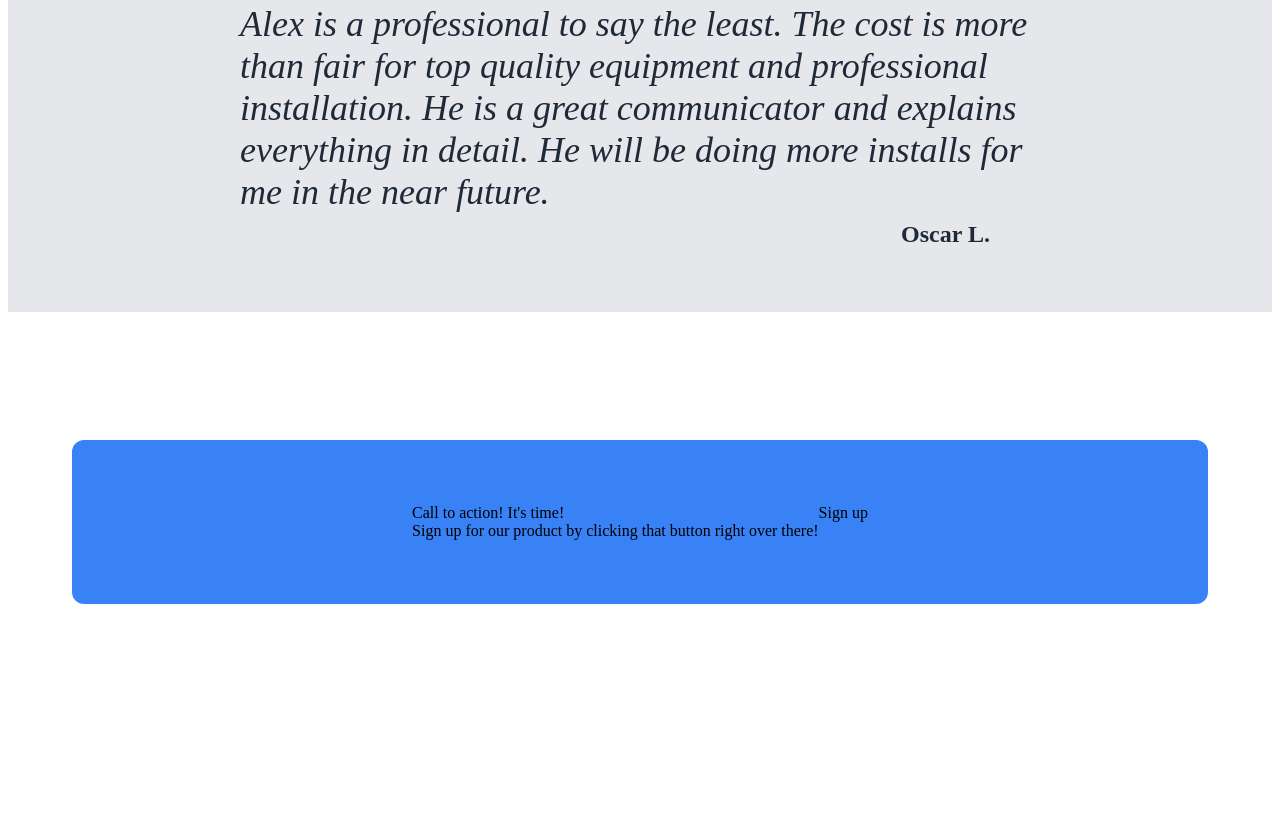
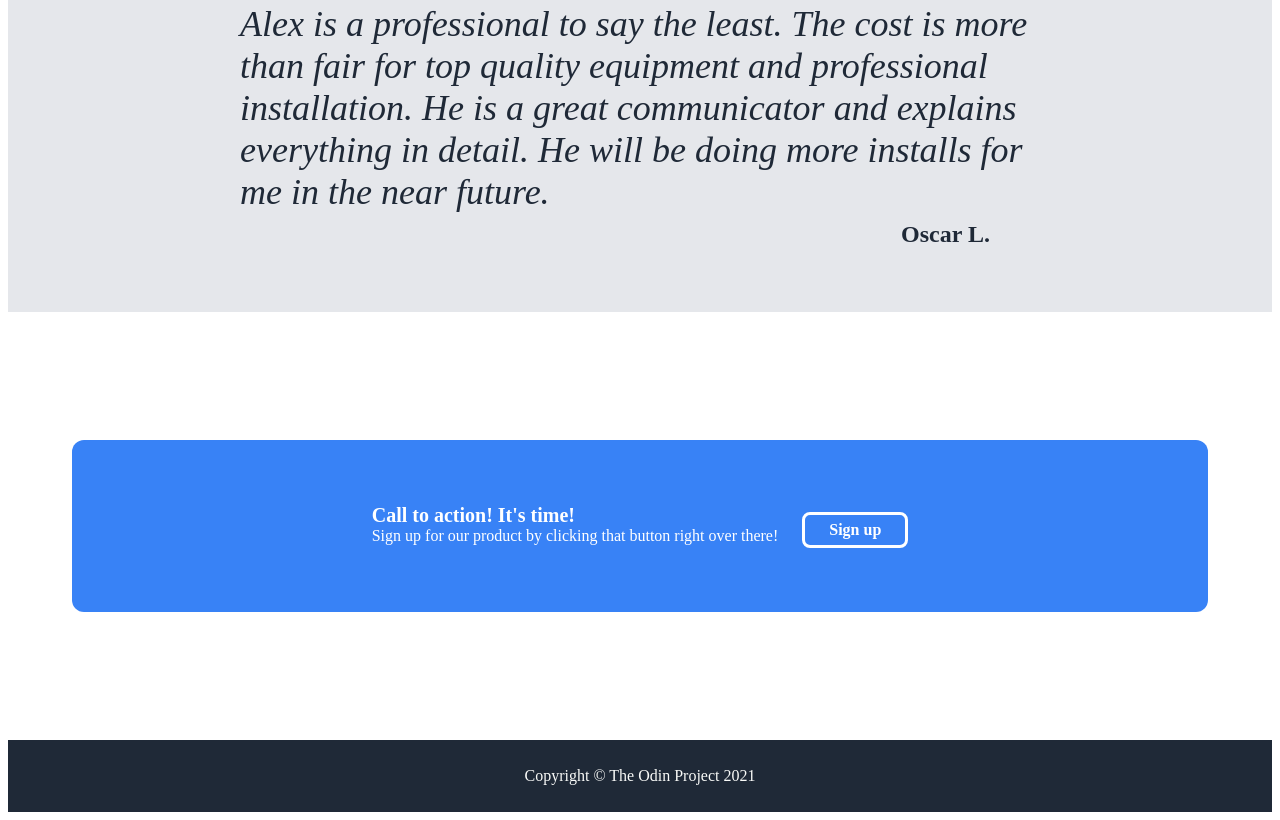
Before and after one commit to caylee7/odin_css, a plain HTML site: page index.html in a window 1280 px wide. Shown: the part 776-1596 px from the top of the page. Before the commit the page ends 1508 px from the top, so only its background shows below. Drawn offline with Linux system fonts and the light colour scheme.

Commit message:
index.html

```diff
--- a/index.html
+++ b/index.html
@@ -66,5 +66,8 @@
       <div class= "bottom_signup">Sign up for our product by clicking that button right over there!</div></div>
       <div class= "signupbutton">Sign up</div>
     </div></div>
+    <div class="footer">
+      Copyright © The Odin Project 2021
+    </div>
 </body>
 </html>
--- a/style.css
+++ b/style.css
@@ -159,6 +159,7 @@
     width: 1200px;
     justify-content: center;
     align-content: center;
+    gap: 24px;
   }
 
   .padding {
@@ -169,3 +170,34 @@
     justify-content: center;
     margin-bottom: 64px;
   }
+  .action {
+    color: white;
+    font-weight: bold;
+    font-size: 20px;
+  }
+  .bottom_signup {
+    color: white;
+  }
+  .signupbutton {
+    display: flex;
+    color: white;
+    border: white;
+    background: #3882F6;
+    border-style: solid;
+    width: 100px;
+    height: 30px;
+    justify-content: center;
+    align-items: center;
+    margin-top: 8px;
+    border-radius: 8px;
+    font-weight: bold;
+  }
+
+  .footer {
+    height: 72px;
+    display: flex;
+    align-items: center;
+    justify-content: center;
+    background: #1F2937;
+    color: #F9FAF8;
+  }
```
